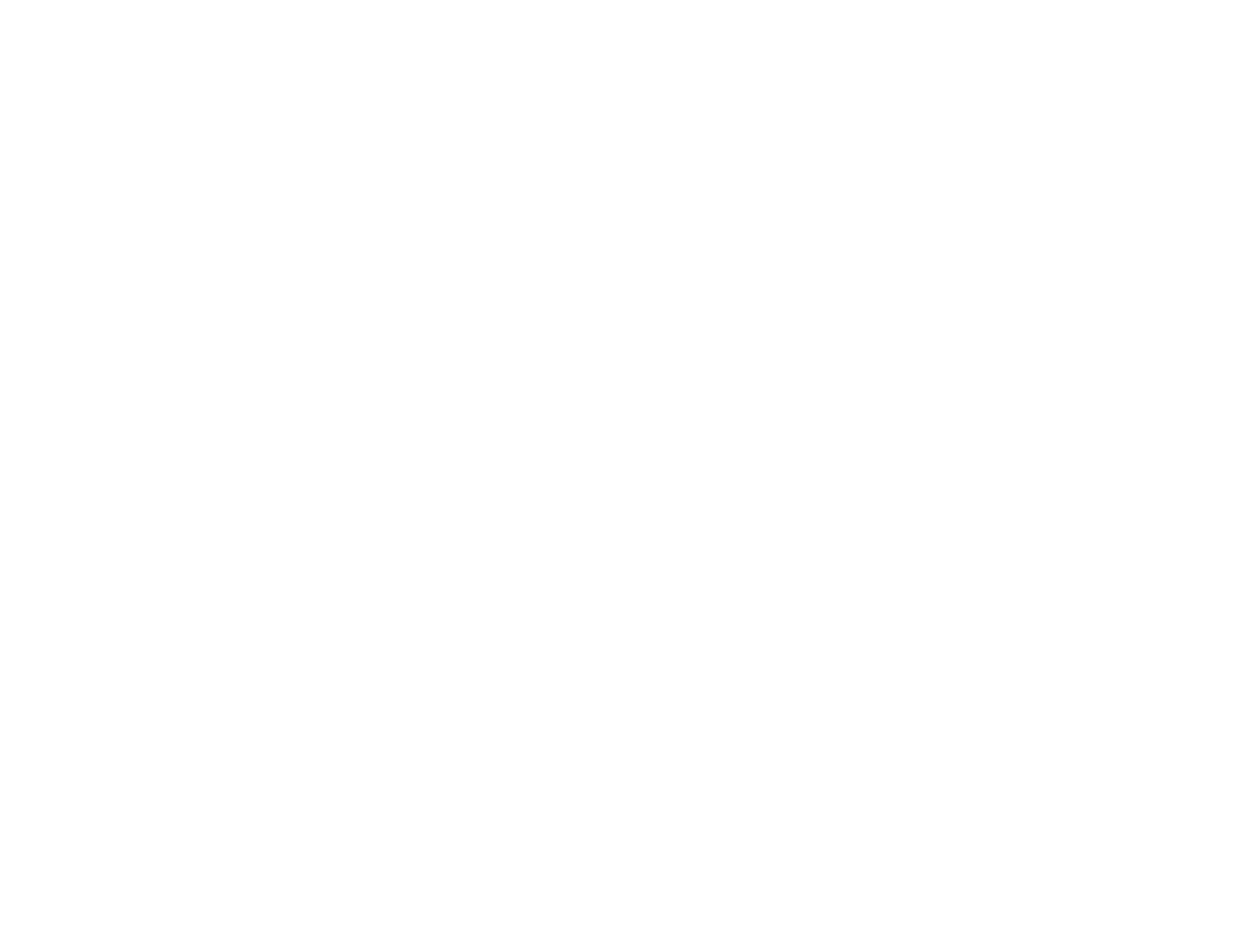
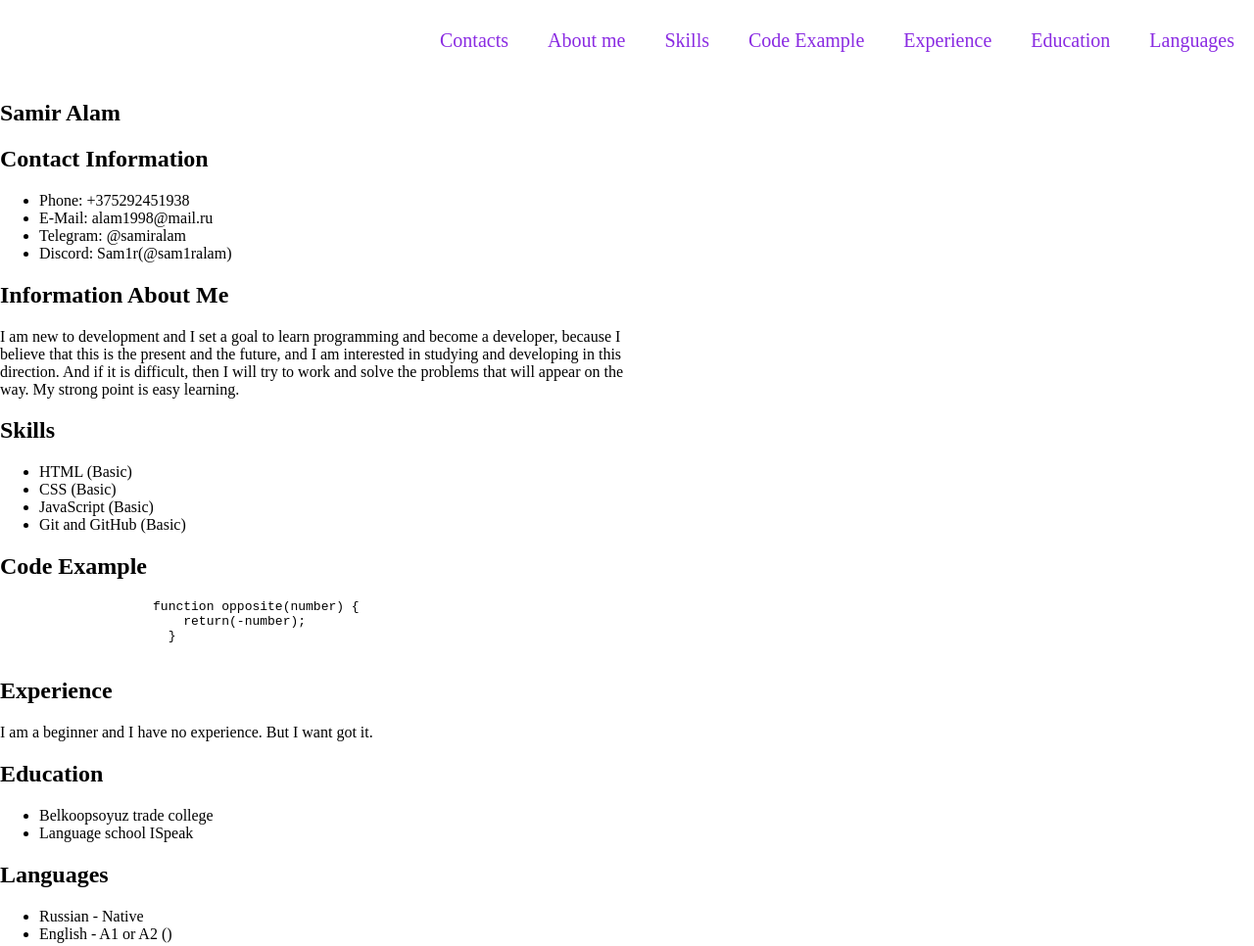
Before and after one commit to sam1ralam/rsschool-cv, a plain HTML site: page index.html in a window 1280 px wide. Shown: the whole page at 98% size. Before the commit the page ends 800 px from the top, so only its background shows below. Drawn offline with Linux system fonts and the light colour scheme.

Commit message:
docs: add html markup

```diff
--- a/index.html
+++ b/index.html
@@ -3,7 +3,99 @@
 <head>
     <meta charset="UTF-8">
     <meta name="viewport" content="width=device-width, initial-scale=1.0">
-    <title>Document</title>
+    <link rel="stylesheet" href="style.css">
+    <link rel="icon" href="assets/favicon.ico">
+    <title>CV</title>
 </head>
-<body></body>
+<body>
+    <header class="header">
+        <div class="container">
+            <nav class="nav">
+                <ul class="nav-list">
+                  <li class="nav-item"><a href="#Contacts" class="nav-link">Contacts</a></li>
+                  <li class="nav-item"><a href="#About me" class="nav-link">About me</a></li>
+                  <li class="nav-item"><a href="#Skills" class="nav-link">Skills</a></li>
+                  <li class="nav-item"><a href="#Code Example" class="nav-link">Code Example</a></li>
+                  <li class="nav-item"><a href="#Experience" class="nav-link">Experience</a></li>
+                  <li class="nav-item"><a href="#Education" class="nav-link">Education</a></li>
+                  <li class="nav-item"><a href="#Languages" class="nav-link">Languages</a></li>
+                </ul>
+              </nav>
+        </div>
+    </header>
+    <main class="main">
+        <div class="container" "main-container">
+            <section class="section">
+                <h1 class="section-title">
+                    Samir Alam
+                </h1>
+            </section>
+            <section class="section" id="Contacts">
+                <h2 class="section-title">
+                    Contact Information
+                </h2>
+                <ul>
+                    <li>Phone: +375292451938</li>
+                    <li>E-Mail: alam1998@mail.ru</li>
+                    <li>Telegram: @samiralam</li>
+                    <li>Discord: Sam1r(@sam1ralam)</li>
+                </ul>
+            </section>
+            <section class="section" id="About me">
+                <h2 class="section-title">
+                    Information About Me
+                </h2>
+                <p>I am new to development and I set a goal to learn programming and become a developer, because I believe that this is the present and the future, and I am interested in studying and developing in this direction. And if it is difficult, then I will try to work and solve the problems that will appear on the way. My strong point is easy learning.</p>
+            </section>
+            <section class="section" id="Skills">
+                <h2 class="section-title">
+                    Skills
+                </h2>
+                <ul>
+                    <li>HTML (Basic)</li>
+                    <li>CSS (Basic)</li>
+                    <li>JavaScript (Basic)</li>
+                    <li>Git and GitHub (Basic)</li>
+                </ul>
+            </section>
+            <section class="section" id="Code Example">
+                <h2 class="section-title">
+                    Code Example
+                </h2>
+                <pre>
+                    function opposite(number) {
+                        return(-number);
+                      }
+                </pre>
+            </section>
+            <section class="section" id="Experience">
+                <h2 class="section-title">
+                    Experience
+                </h2>
+                <p>I am a beginner and I have no experience. But I want got it.</p>
+            </section>
+            <section class="section" id="Education">
+                <h2 class="section-title">
+                    Education
+                </h2>
+                <ul>
+                    <li>Belkoopsoyuz trade college</li>
+                    <li>Language school ISpeak</li>
+                </ul>
+            </section>
+            <section class="section" id="Languages">
+                <h2 class="section-title">
+                    Languages
+                </h2>
+                <ul>
+                    <li>Russian - Native</li>
+                    <li>English - A1 or A2 ()</li>
+                </ul>
+            </section>
+        </div>
+    </main>
+    <footer class="footer">
+        <div class="container"></div>
+    </footer>
+</body>
 </html>
--- /dev/null
+++ b/style.css
@@ -0,0 +1,57 @@
+  * {
+    box-sizing: border-box;
+  }
+
+  html {
+    scroll-behavior: smooth;
+  }
+
+  body {
+    min-height: 100vh;
+    margin: 0;
+    padding: 0;
+    display: flex;
+    flex-direction: column;
+    justify-content: space-between;
+  }
+
+  .container {
+    max-width: 1440px;
+    margin: 0 auto;
+  }
+
+  .nav-list {
+    display: flex;
+    justify-content: flex-end;
+    align-items: center;
+    list-style: none;
+  }
+
+  .nav-link {
+    padding: 0 20px;
+    line-height: 50px;
+    text-decoration: none;
+    color:blueviolet;
+    font-size: 20px;
+    transition: color 0.5s;
+  }
+
+  .nav-link:hover {
+    transition: .3s;
+    color: #4d2323;
+  }
+
+  .main-container {
+    display: flex;
+    flex-wrap: wrap;
+  }
+
+  .section {
+    width: 50%;
+  }
+
+  @media (max-width: 768px) {
+    .section {
+      width: 100%;
+    }
+  }
```
Also changed, not shown: assets/favicon.ico (added), 1 other file.
